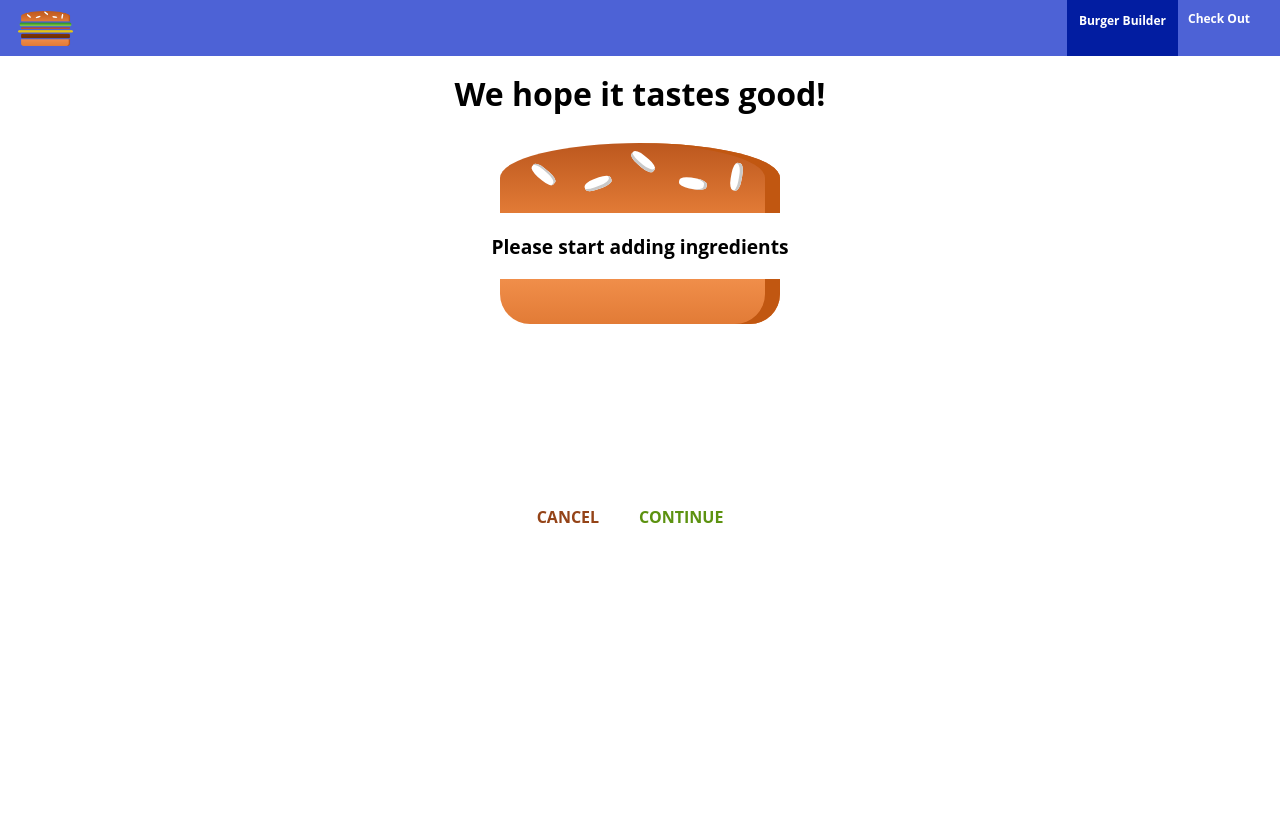
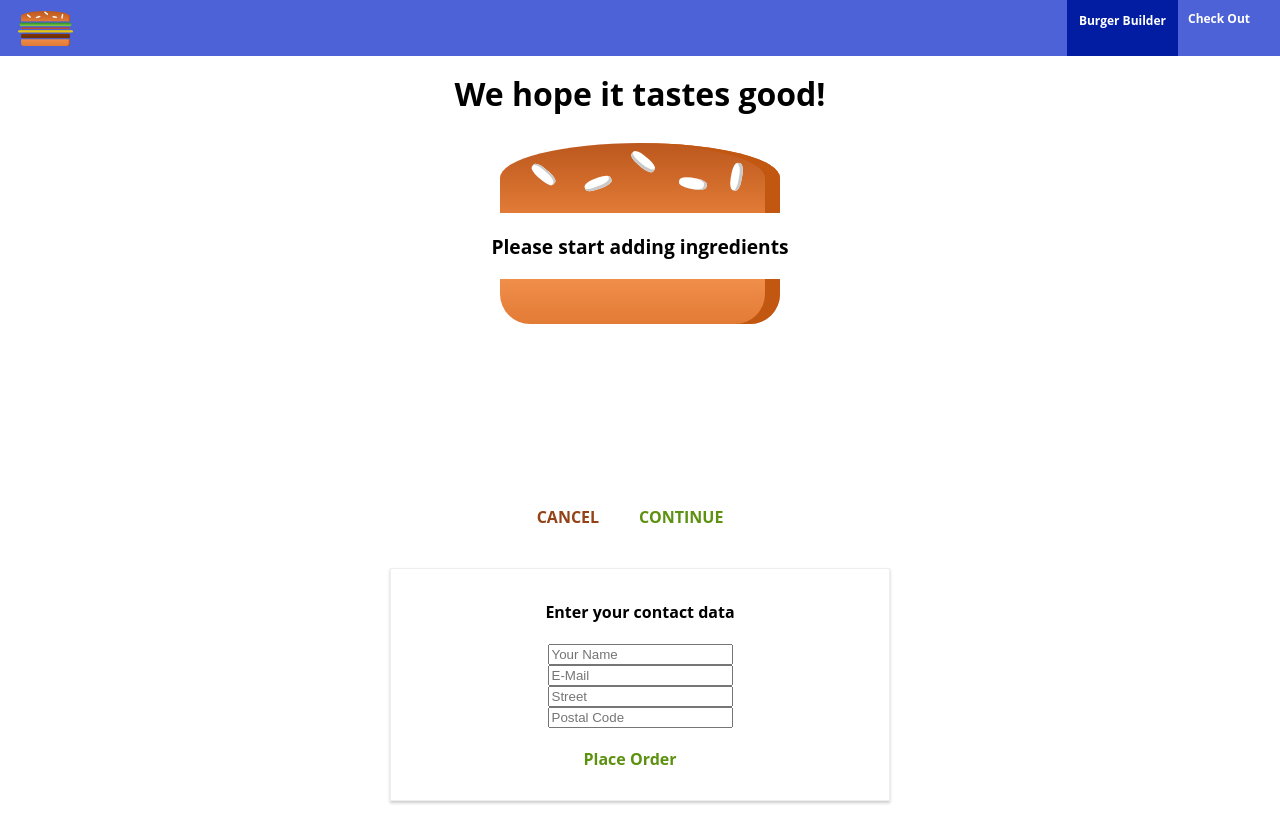
Before and after one commit to giacomo9999/react-bb-201220, a React (Create React App) app: page /checkout in a window 1280 px wide. Both pictures are taken after a click on the button "CONTINUE". Before the commit the page ends 800 px from the top, so only its background shows below. Built offline with nearby package versions, Linux system fonts and the light colour scheme; the HTML template or start-up script is replaced by a standard one.

Commit message:
Built ContactData Component.

```diff
--- a/src/containers/Checkout/Checkout.js
+++ b/src/containers/Checkout/Checkout.js
@@ -1,5 +1,7 @@
 import React, { Component } from "react";
+import { Route } from "react-router-dom";
 import CheckoutSummary from "../../components/Order/CheckoutSummary/CheckoutSummary";
+import ContactData from "./ContactData/ContactData";
 
 class Checkout extends Component {
   state = { ingredients: { salad: 1, meat: 1, bacon: 1, cheese: 1 } };
@@ -7,7 +9,6 @@
   componentDidMount() {
     const query = new URLSearchParams(this.props.location.search);
     const ingredients = {};
-    console.log("Checkout query: ", query.entries());
     for (let param of query.entries()) {
       ingredients[param[0]] = +param[1];
     }
@@ -30,6 +31,10 @@
           checkoutCancelled={this.checkoutCancelledHandler}
           checkoutContinued={this.checkoutContinuedHandler}
         />
+        <Route
+          path={this.props.match.path + "/contact-data"}
+          component={ContactData}
+        />
       </div>
     );
   }
--- /dev/null
+++ b/src/containers/Checkout/ContactData/ContactData.js
@@ -0,0 +1,21 @@
+import React, { Component } from "react";
+import Button from "../../../components/UI/Button/Button";
+import classes from "./ContactData.module.css";
+
+class ContactData extends Component {
+  state = { name: "", email: "", address: { street: "", postalCode: "" } };
+  render() {
+    return (
+      <div className={classes.ContactData}>
+        <h4>Enter your contact data</h4>
+        <input className={classes.Input} type="text" name="name" placeholder="Your Name" />
+        <input className={classes.Input} type="email" name="email" placeholder="E-Mail" />
+        <input className={classes.Input} type="text" name="street" placeholder="Street" />
+        <input className={classes.Input} type="text" name="postalcode" placeholder="Postal Code" />
+        <Button btnType="Success">Place Order</Button>
+      </div>
+    );
+  }
+}
+
+export default ContactData;
--- /dev/null
+++ b/src/containers/Checkout/ContactData/ContactData.module.css
@@ -0,0 +1,20 @@
+.ContactData {
+  margin: 20px auto;
+  width: 80%;
+  text-align: center;
+  box-shadow: 0 2px 3px #ccc;
+  border: 1px solid #eee;
+  padding: 10px;
+  box-sizing: border-box;
+}
+
+.Input {
+  display: block;
+  margin: 0 auto;
+}
+
+@media (min-width: 600px) {
+  .ContactData {
+    width: 500px;
+  }
+}
```
Also changed, not shown: 1 other file (tests, documents, lock files or other folders).
